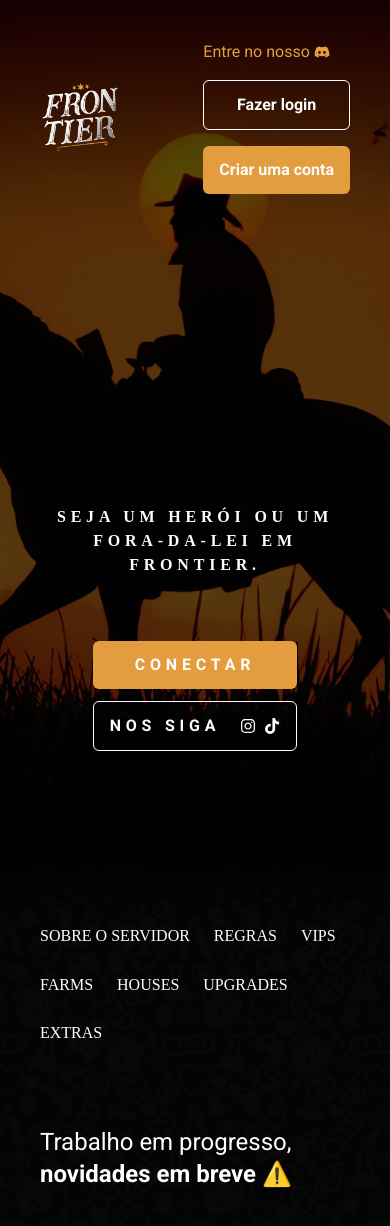
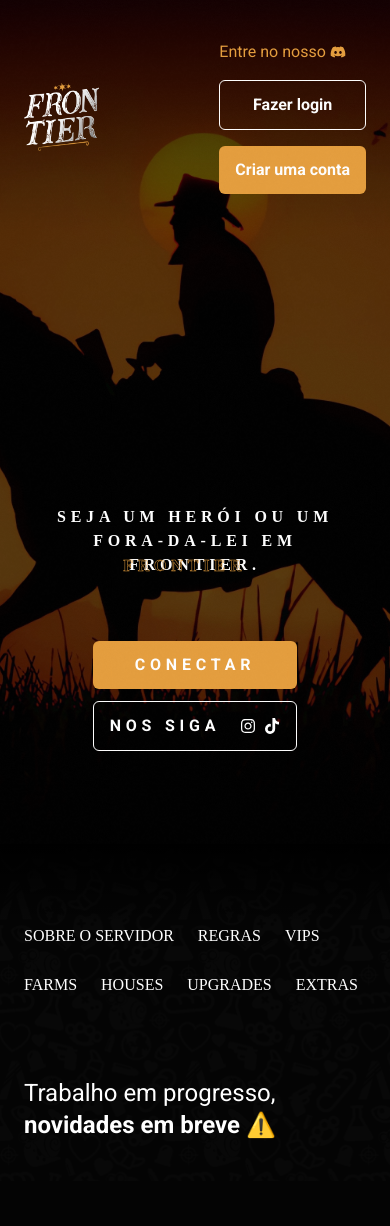
Before and after one commit to edsoncamargo/frontier, a React (Vite) app in the folder web/: page / in a window 390 px wide. Shown: the top 1226 px of the page. After the commit the page ends 1181 px from the top, so only its background shows below. Built offline with nearby package versions, Linux system fonts and the light colour scheme; a web font is replaced by a local one.

Commit message:
[fix] breakpoints

```diff
--- a/web/src/app.tsx
+++ b/web/src/app.tsx
@@ -17,9 +17,9 @@
         <section className='relative z-10'>
           <div className='flex justify-end items-center min-[684px]:h-[148px] relative pl-48'>
             <em className='bg-gradient-to-b from-black/60 h-full w-full absolute -z-10 top-0'></em>
-            <em className='bg-logo w-[75px] h-[68px] bg-no-repeat bg-center bg-contain flex absolute min-[1124px]:left-1/2 max-[1124px]:left-20 top-1/2 -translate-y-1/2 -translate-x-1/2'></em>
+            <em className='bg-logo w-[75px] h-[68px] bg-no-repeat bg-center bg-contain flex absolute min-[1124px]:left-1/2 max-[1124px]:left-10 max-[768px]:left-6 top-1/2 -translate-y-1/2 min-[1124px]:-translate-x-1/2'></em>
 
-            <div className='flex gap-4 bg-red min-[521px]:items-center mr-10 flex-wrap justify-end py-10 max-[520px]:flex-col'>
+            <div className='flex gap-4 bg-red min-[521px]:items-center min-[768px]:mr-10 max-[768px]:mr-6 flex-wrap justify-end py-10 max-[520px]:flex-col'>
               <button className='min-[520px]:mr-8 text-primary-950 font-regular flex items-center gap-1 hover:text-primary-900 transition-all'>
                 Entre no nosso <FaDiscord />
               </button>
@@ -32,10 +32,10 @@
             </div>
           </div>
 
-          <div className='flex-1 flex-col justify-center items-center w-full h-full flex min-h-[100vh] -mt-[148px] gap-16 px-10'>
+          <div className='flex-1 flex-col justify-center items-center w-full h-full flex min-h-[100vh] -mt-[148px] gap-16 min-[768px]:px-10 max-[768px]:px-6'>
             <p className='text-paragraph-50 font-bold min-[761px]:text-3xl text-center tracking-widest mt-60 font-faroest max-[761px]:text-1xl'>
               SEJA UM HERÓI OU UM <br /> FORA-DA-LEI EM{' '}
-              <span className="after:text-stroke-primary-50 after:text-stroke-xs after:content-['FRONTIER'] after:ml-0.5 after:text-transparent relative after:absolute after:-left-2 after:-top-0.5">
+              <span className="after:text-stroke-primary-950 after:text-stroke-xs after:content-['FRONTIER'] after:ml-0.5 after:text-transparent relative after:absolute after:-left-2 after:-top-0.5">
                 FRONTIER.
               </span>
             </p>
@@ -64,7 +64,7 @@
         <em className='bg-gradient-to-b from-black h-20 w-full absolute -bottom-20'></em>
       </article>
 
-      <article className='mt-10 max-w-7xl m-auto flex flex-col p-10 w-full gap-20'>
+      <article className='mt-10 max-w-7xl m-auto flex flex-col p-10 w-full gap-20 min-[768px]:px-10 max-[768px]:px-6'>
         <nav>
           <ul className='flex gap-6 font-faroest text-1xl text-paragraph-50 justify-between flex-wrap max-[781px]:justify-start'>
             <li>
```
